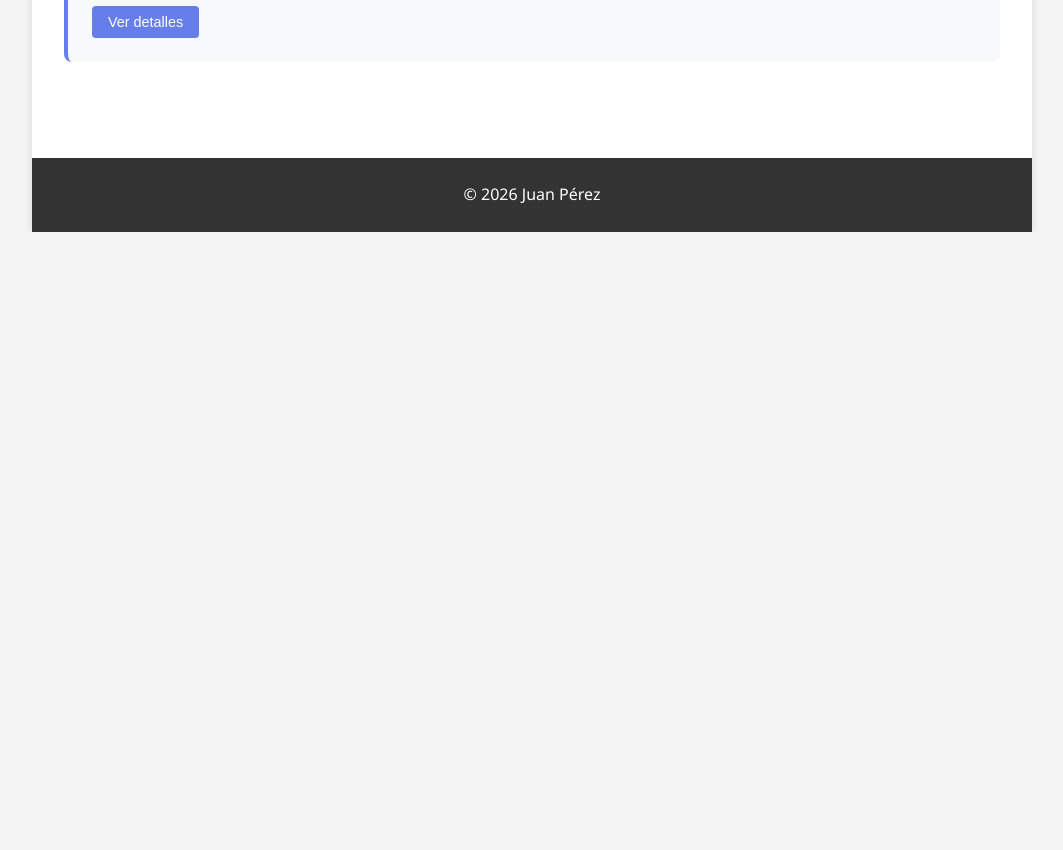
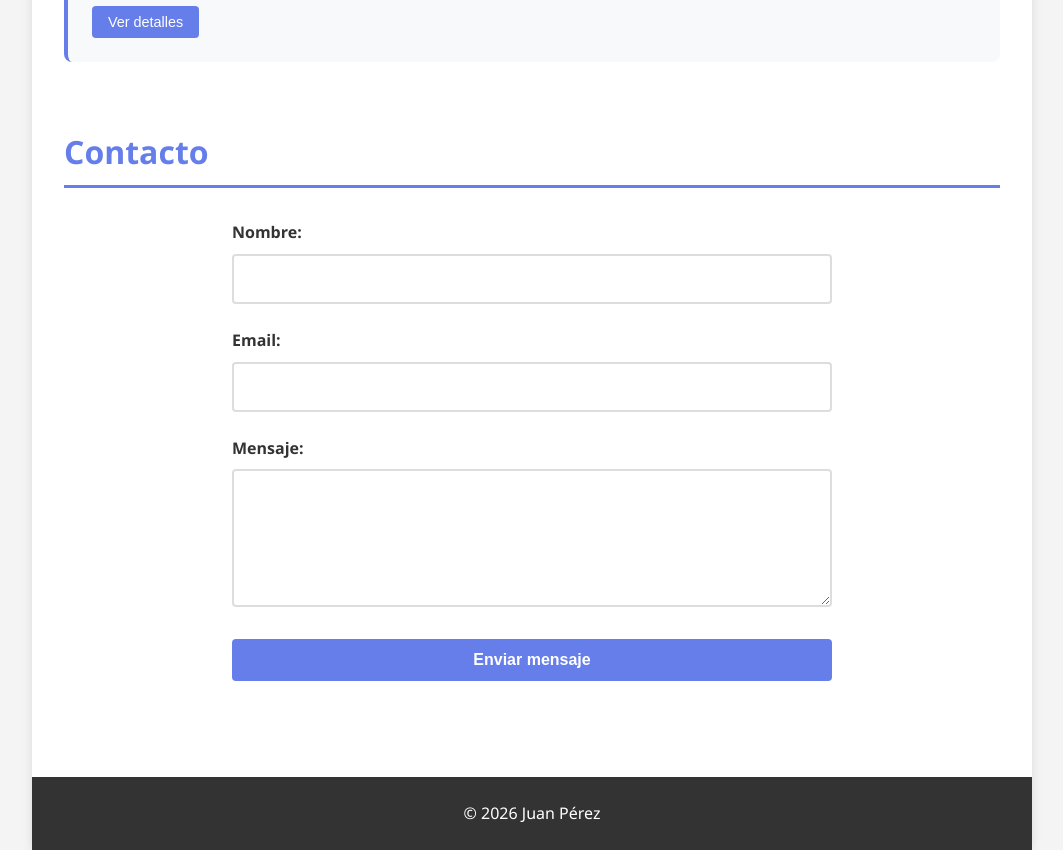
Before and after one commit to 9n-dev/my-portfolio, a React (Vite) app: page / in a window 1280 px wide. Shown: the part 1240-2090 px from the top of the page, without its empty margins (108-1171 px from the left). Before the commit the page ends 1472 px from the top, so only its background shows below. Built offline with nearby package versions, Linux system fonts and the light colour scheme.

Commit message:
Adding-ContactForm

```diff
--- a/src/App.tsx
+++ b/src/App.tsx
@@ -3,6 +3,7 @@ import Footer from './components/Footer'
 import About from './components/About'
 import Skills from './components/Skills'
 import Projects from './components/Projects'
+import ContactForm from './components/ContactForm'  // ← Añadir
 
 function App() {
   const mySkills = [
@@ -47,7 +48,9 @@ function App() {
 
         <Skills skills={mySkills} />
 
-        <Projects projects={myProjects} />  {/* ← Añadir */}
+        <Projects projects={myProjects} />
+
+        <ContactForm />  {/* ← Añadir */}
       </main>
 
       <Footer year={2026} name="Juan Pérez" />
--- /dev/null
+++ b/src/components/ContactForm.tsx
@@ -0,0 +1,94 @@
+import { useState, type FormEvent, type ChangeEvent } from 'react'
+import Section from './Section'
+
+interface FormData {
+  name: string;
+  email: string;
+  message: string;
+}
+
+function ContactForm() {
+  const [formData, setFormData] = useState<FormData>({
+    name: '',
+    email: '',
+    message: ''
+  })
+
+  const [submitted, setSubmitted] = useState(false)
+
+  const handleChange = (event: ChangeEvent<HTMLInputElement | HTMLTextAreaElement>) => {
+    const { name, value } = event.target
+
+    setFormData({
+      ...formData,
+      [name]: value
+    })
+  }
+
+  const handleSubmit = (event: FormEvent<HTMLFormElement>) => {
+    event.preventDefault()
+
+    console.log('Datos del formulario:', formData)
+    setSubmitted(true)
+
+    // Resetear el formulario después de 3 segundos
+    setTimeout(() => {
+      setFormData({ name: '', email: '', message: '' })
+      setSubmitted(false)
+    }, 3000)
+  }
+
+  return (
+    <Section title="Contacto" id="contact">
+      {submitted ? (
+        <div className="success-message">
+          <p>¡Gracias por tu mensaje! Te responderé pronto.</p>
+        </div>
+      ) : (
+        <form onSubmit={handleSubmit} className="contact-form">
+          <div className="form-group">
+            <label htmlFor="name">Nombre:</label>
+            <input
+              type="text"
+              id="name"
+              name="name"
+              value={formData.name}
+              onChange={handleChange}
+              required
+            />
+          </div>
+
+          <div className="form-group">
+            <label htmlFor="email">Email:</label>
+            <input
+              type="email"
+              id="email"
+              name="email"
+              value={formData.email}
+              onChange={handleChange}
+              required
+            />
+          </div>
+
+          <div className="form-group">
+            <label htmlFor="message">Mensaje:</label>
+            <textarea
+              id="message"
+              name="message"
+              rows={5}
+              value={formData.message}
+              onChange={handleChange}
+              required
+            />
+          </div>
+
+          <button type="submit" className="submit-button">
+            Enviar mensaje
+          </button>
+        </form>
+      )}
+    </Section>
+  )
+}
+
+export default ContactForm
--- a/src/index.css
+++ b/src/index.css
@@ -177,3 +177,89 @@ footer {
 .project-details a:hover {
   color: #5568d3;
 }
+
+.contact-form {
+  max-width: 600px;
+  margin: 0 auto;
+}
+
+.form-group {
+  margin-bottom: 1.5rem;
+}
+
+.form-group label {
+  display: block;
+  margin-bottom: 0.5rem;
+  color: #333;
+  font-weight: 600;
+}
+
+.form-group input,
+.form-group textarea {
+  width: 100%;
+  padding: 0.75rem;
+  border: 2px solid #ddd;
+  border-radius: 4px;
+  font-size: 1rem;
+  font-family: inherit;
+  transition: border-color 0.2s;
+}
+
+.form-group input:focus,
+.form-group textarea:focus {
+  outline: none;
+  border-color: #667eea;
+}
+
+.form-group textarea {
+  resize: vertical;
+  min-height: 120px;
+}
+
+.submit-button {
+  background-color: #667eea;
+  color: white;
+  border: none;
+  padding: 0.75rem 2rem;
+  border-radius: 4px;
+  font-size: 1rem;
+  font-weight: 600;
+  cursor: pointer;
+  transition: background-color 0.2s;
+  width: 100%;
+}
+
+.submit-button:hover {
+  background-color: #5568d3;
+}
+
+.submit-button:active {
+  transform: scale(0.98);
+}
+
+.success-message {
+  background-color: #d4edda;
+  border: 2px solid #c3e6cb;
+  color: #155724;
+  padding: 1.5rem;
+  border-radius: 8px;
+  text-align: center;
+  animation: slideIn 0.3s ease-out;
+}
+
+@keyframes slideIn {
+  from {
+    opacity: 0;
+    transform: translateY(-20px);
+  }
+  to {
+    opacity: 1;
+    transform: translateY(0);
+  }
+}
+
+.success-message p {
+  margin: 0;
+  font-size: 1.1rem;
+  font-weight: 600;
+}
```
